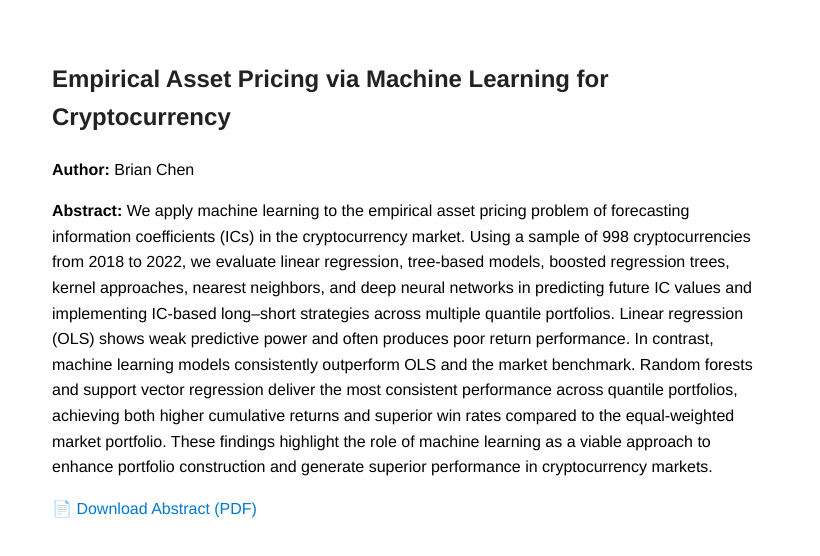
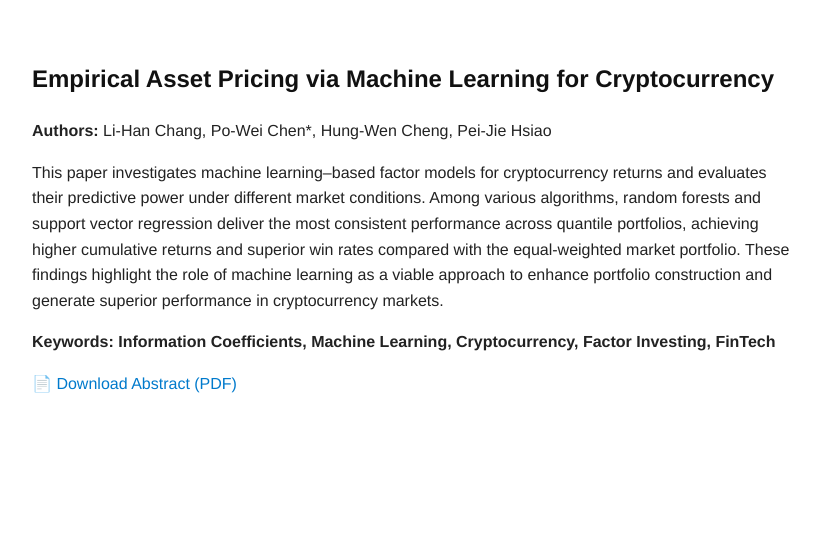
Before and after one commit to brianchen1229/brianchen.github.io, a plain HTML site: page index.html in a window 1280 px wide. Shown: the whole page, without its empty margins (228-1048 px from the left). Drawn offline with Linux system fonts and the light colour scheme.

Commit message:
Update index.html

```diff
--- a/index.html
+++ b/index.html
@@ -2,30 +2,30 @@
 <html lang="en">
 <head>
 <meta charset="UTF-8">
-<title>Brian Chen | Research Abstract</title>
+<title>Empirical Asset Pricing via Machine Learning for Cryptocurrency</title>
 <style>
-  body { font-family: Helvetica, sans-serif; max-width: 720px; margin: 60px auto; line-height: 1.6; }
-  h2 { color: #222; }
+  body { font-family: Helvetica, sans-serif; max-width: 760px; margin: 60px auto; line-height: 1.6; color: #222; }
+  h2 { color: #111; }
+  p { margin-bottom: 1em; }
   a { color: #007acc; text-decoration: none; }
   a:hover { text-decoration: underline; }
+  .keywords { font-weight: bold; }
 </style>
 </head>
 <body>
 <h2>Empirical Asset Pricing via Machine Learning for Cryptocurrency</h2>
-<p><strong>Author:</strong> Brian Chen</p>
-<p><strong>Abstract:</strong> We apply machine learning to the empirical asset pricing problem of forecasting
-information coefficients (ICs) in the cryptocurrency market. Using a sample of 998
-cryptocurrencies from 2018 to 2022, we evaluate linear regression, tree-based models,
-boosted regression trees, kernel approaches, nearest neighbors, and deep neural
-networks in predicting future IC values and implementing IC-based long–short
-strategies across multiple quantile portfolios. Linear regression (OLS) shows weak
-predictive power and often produces poor return performance. In contrast, machine
-learning models consistently outperform OLS and the market benchmark. Random
-forests and support vector regression deliver the most consistent performance across
-quantile portfolios, achieving both higher cumulative returns and superior win rates
-compared to the equal-weighted market portfolio. These findings highlight the role of
-machine learning as a viable approach to enhance portfolio construction and generate
-superior performance in cryptocurrency markets.</p>
-<p><a href="Empirical Asset Pricing Abstract.pdf">📄 Download Abstract (PDF)</a></p>
+<p><strong>Authors:</strong> Li-Han Chang, Po-Wei Chen*, Hung-Wen Cheng, Pei-Jie Hsiao</p>
+
+<p>
+This paper investigates machine learning–based factor models for cryptocurrency returns and evaluates their predictive power under different market conditions. Among various algorithms, random forests and support vector regression deliver the most consistent performance across quantile portfolios, achieving higher cumulative returns and superior win rates compared with the equal-weighted market portfolio. These findings highlight the role of machine learning as a viable approach to enhance portfolio construction and generate superior performance in cryptocurrency markets.
+</p>
+
+<p class="keywords"><strong>Keywords:</strong> Information Coefficients, Machine Learning, Cryptocurrency, Factor Investing, FinTech</p>
+
+<p>
+  <a href="Empirical%20Asset%20Pricing%20via%20Machine%20Learning%20for%20Cryptocurrency%20Abstract.pdf">
+    📄 Download Abstract (PDF)
+  </a>
+</p>
 </body>
 </html>
```
